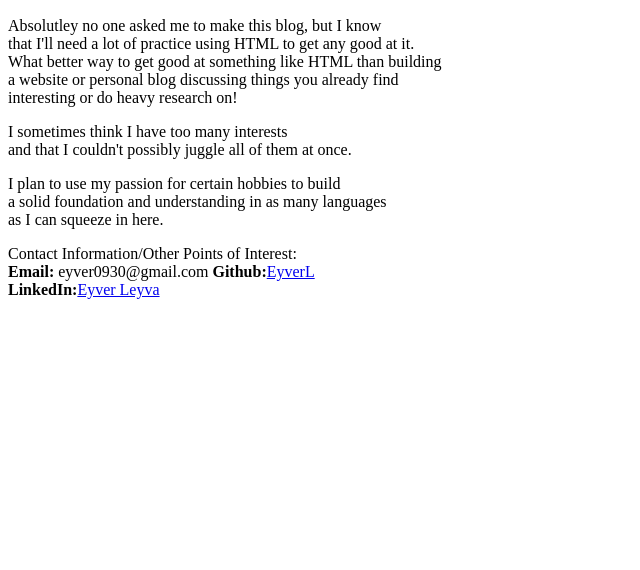
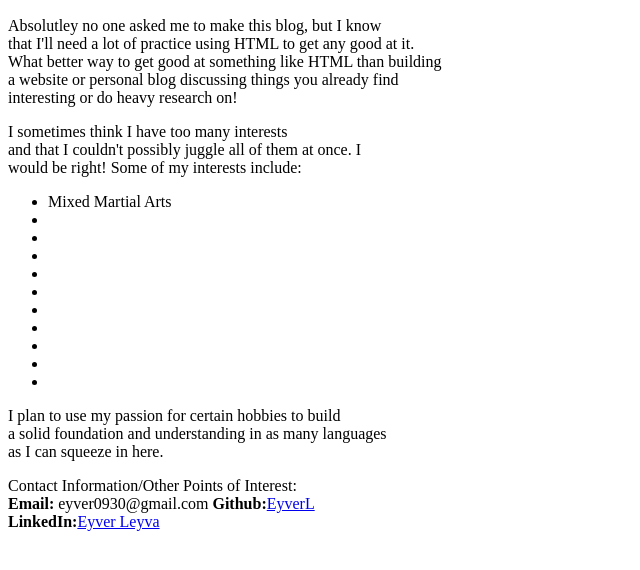
Before and after one commit to EyverL/Personal-Interests-Website, a plain HTML site: page index.html in a window 1280 px wide. Shown: the part 110-680 px from the top of the page, without its empty margins (0-640 px from the left). Drawn offline with Linux system fonts and the light colour scheme.

Commit message:
intro to interests list

```diff
--- a/index.html
+++ b/index.html
@@ -18,7 +18,21 @@
             a website or personal blog discussing things you already find<br>
             interesting or do heavy research on!</p>
             <p id="interests">I sometimes think I have too many interests<br>
-            and that I couldn't possibly juggle all of them at once.</p>
+            and that I couldn't possibly juggle all of them at once. I<br>
+            would be right! Some of my interests include:</p>
+            <ul>
+                <li>Mixed Martial Arts</li>
+                <li></li>
+                <li></li>
+                <li></li>
+                <li></li>
+                <li></li>
+                <li></li>
+                <li></li>
+                <li></li>
+                <li></li>
+                <li></li>
+            </ul>
             <aside>
                 <p id="rambling"> I plan to use my passion for certain hobbies to build<br>
                 a solid foundation and understanding in as many languages<br>
```
